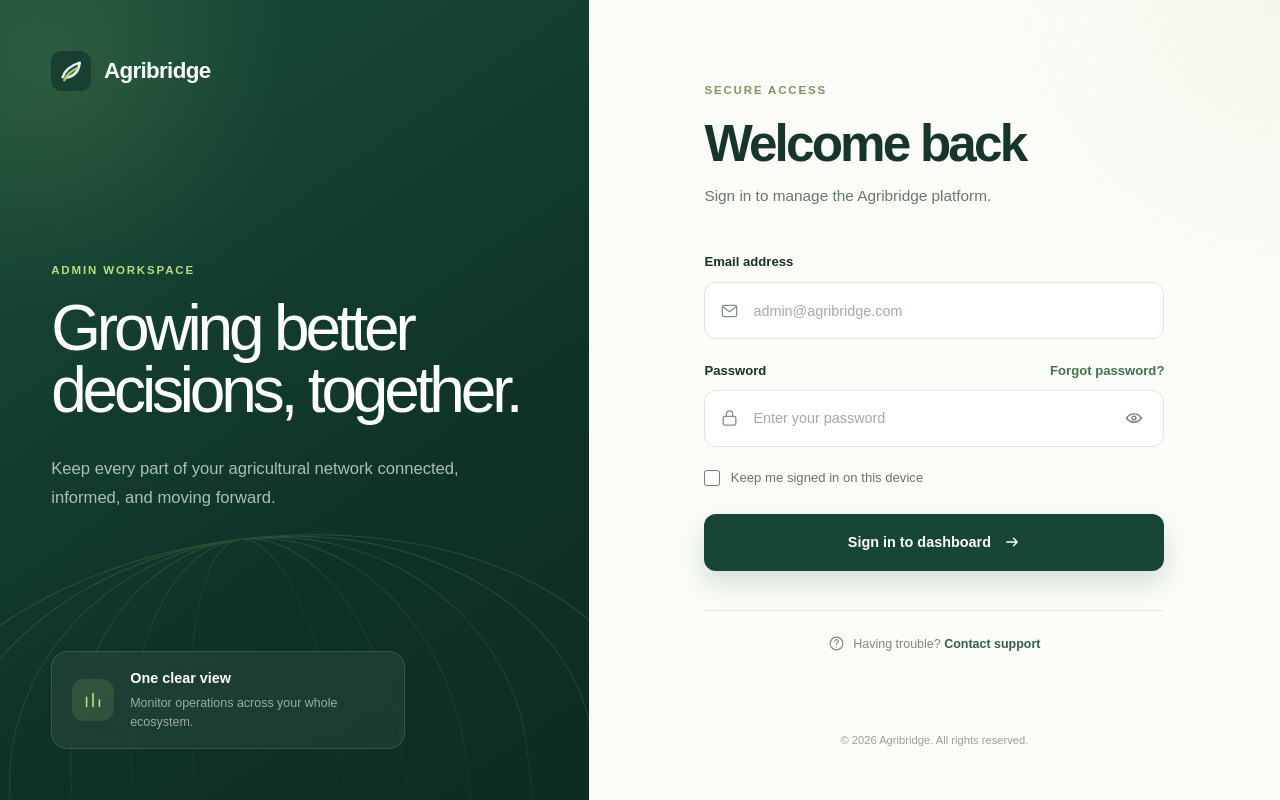
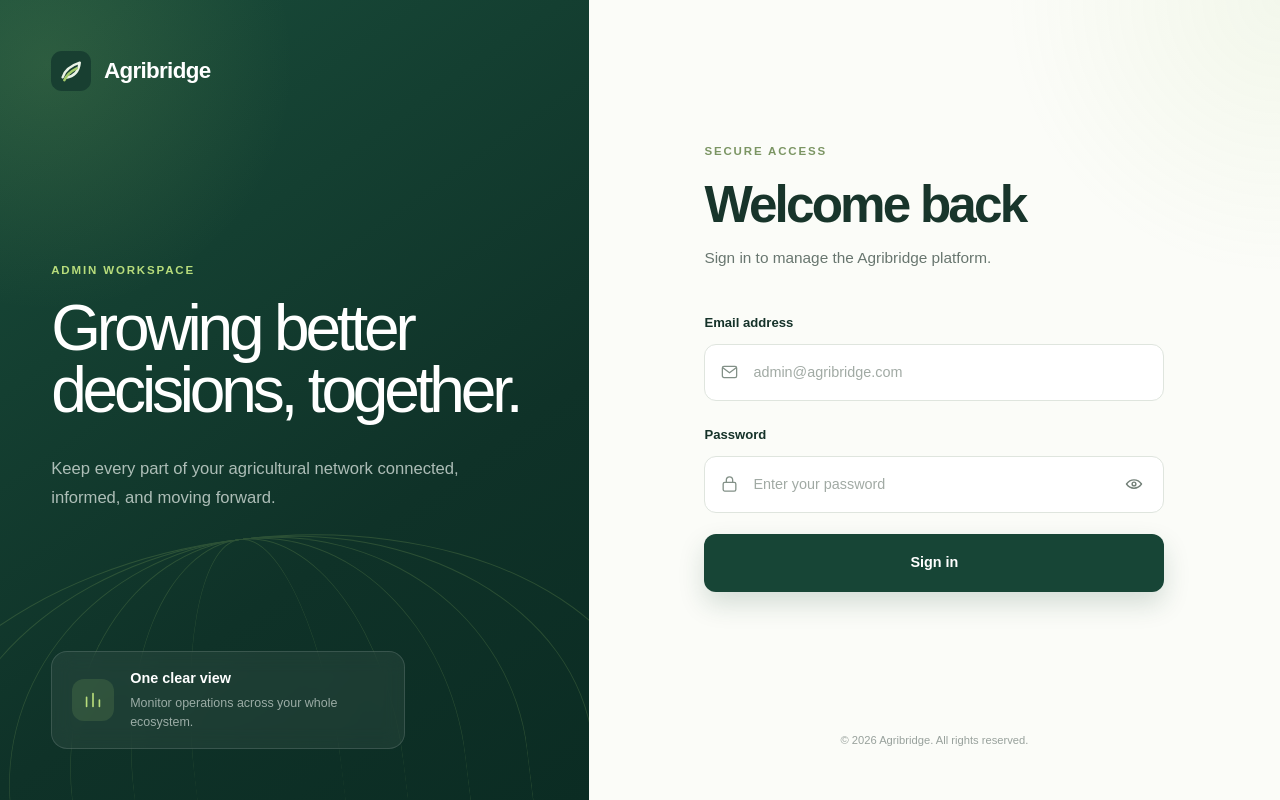
Before and after one commit to SiddharthaDhakal2/agri-admin, a Next.js app: page / in a window 1280 px wide. Built offline with nearby package versions, Linux system fonts and the light colour scheme.

Commit message:
Update admin login page

```diff
--- a/app/page.tsx
+++ b/app/page.tsx
@@ -124,12 +124,7 @@ export default function Home() {
             </div>
 
             <div className="field">
-              <div className="label-row">
-                <label htmlFor="password">Password</label>
-                <a href="mailto:support@agribridge.com?subject=Admin password reset">
-                  Forgot password?
-                </a>
-              </div>
+              <label htmlFor="password">Password</label>
               <div className="input-wrap">
                 <svg aria-hidden="true" viewBox="0 0 24 24" fill="none">
                   <rect x="4" y="10" width="16" height="11" rx="2" />
@@ -153,30 +148,11 @@ export default function Home() {
               </div>
             </div>
 
-            <label className="remember">
-              <input type="checkbox" name="remember" />
-              <span>Keep me signed in on this device</span>
-            </label>
-
             <button className="submit-button" type="submit">
-              Sign in to dashboard
-              <svg aria-hidden="true" viewBox="0 0 24 24" fill="none">
-                <path d="M5 12h14m-5-5 5 5-5 5" />
-              </svg>
+              Sign in
             </button>
 
           </form>
-
-          <div className="support-note">
-            <svg aria-hidden="true" viewBox="0 0 24 24" fill="none">
-              <circle cx="12" cy="12" r="9" />
-              <path d="M9.7 9a2.5 2.5 0 1 1 3.2 2.4c-.7.3-.9.8-.9 1.6M12 17h.01" />
-            </svg>
-            <span>
-              Having trouble?{" "}
-              <a href="mailto:support@agribridge.com">Contact support</a>
-            </span>
-          </div>
         </div>
 
         <footer>© 2026 Agribridge. All rights reserved.</footer>
```
